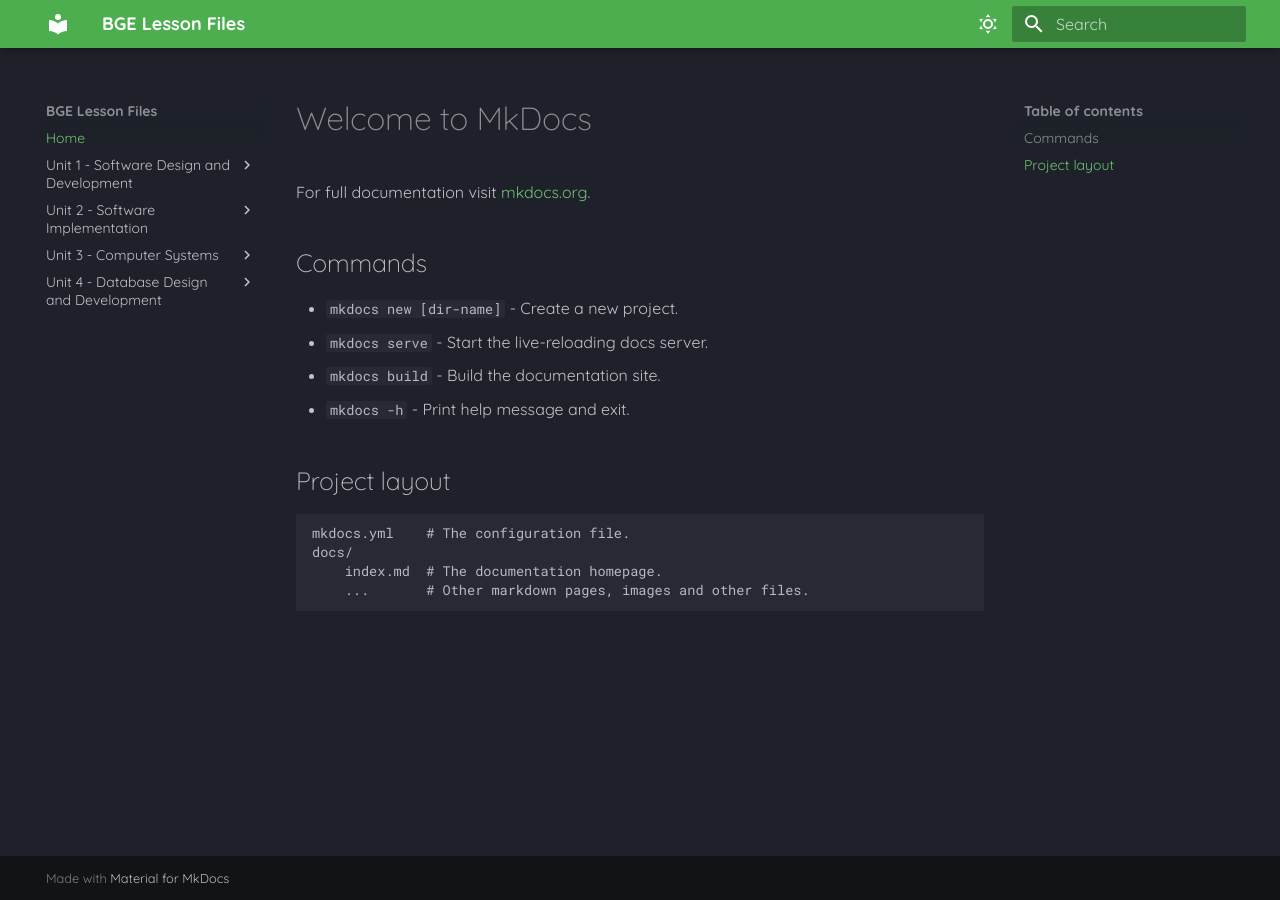
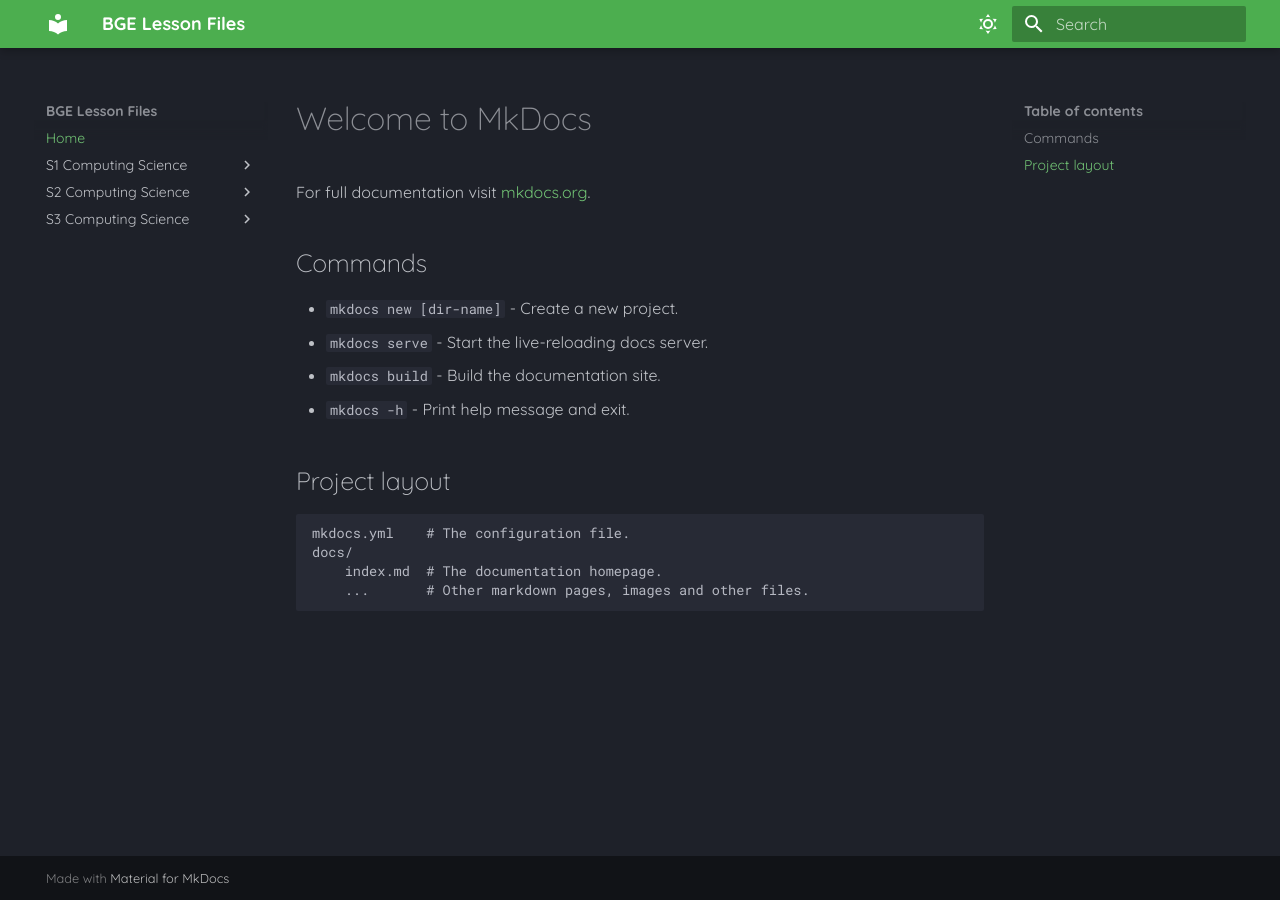
Before and after one commit to Mr-Wood-CS/BGE-Lesson-Files, an MkDocs documentation site: the page built from docs/index.md, in a window 1280 px wide. Built offline with MkDocs 1.6.1 and Material for MkDocs 9.7.7, drawn with Linux system fonts in a browser that asks for light colours.

Commit message:
Update mkdocs.yml

```diff
--- a/mkdocs.yml
+++ b/mkdocs.yml
@@ -2,13 +2,13 @@
 
 nav:
     - Home: 'index.md'
-    - Unit 1 - Software Design and Development:
+    - S1 Computing Science:
       - SDD/index.md
       - Development Methodologies: 'SDD/01-Development-Methodologies.md'
       - Analysis: 'SDD/02-Analysis.md'
       - Design: 'SDD/03-Design.md'
       - Software Implementation: 'SDD/04-Software-Implementation.md'
-    - Unit 2 - Software Implementation:
+    - S2 Computing Science:
       - SI/index.md
       - Input and Output: 'SI/01-Input-and-Output.md'
       - Variables and Data Types: 'SI/02-Variables-and-Data-Types.md'
@@ -18,10 +18,8 @@
       - Conditional Loops (while): 'SI/06-Conditional-Loops-(while).md'
       - Pre-defined Functions: 'SI/07-Pre-defined-Functions.md'
       #- Coding Practice: 'SI/Retrival-Practice.md'
-    - Unit 3 - Computer Systems:
+    - S3 Computing Science:
       - CS/index.md
-    - Unit 4 - Database Design and Development:
-      - DDD/index.md
     #- Code Practice: 'Python-Retrival-Practice/index.md'
     #- Extension Tasks: 'Program-Extension-Tasks/index.md'
 
```
